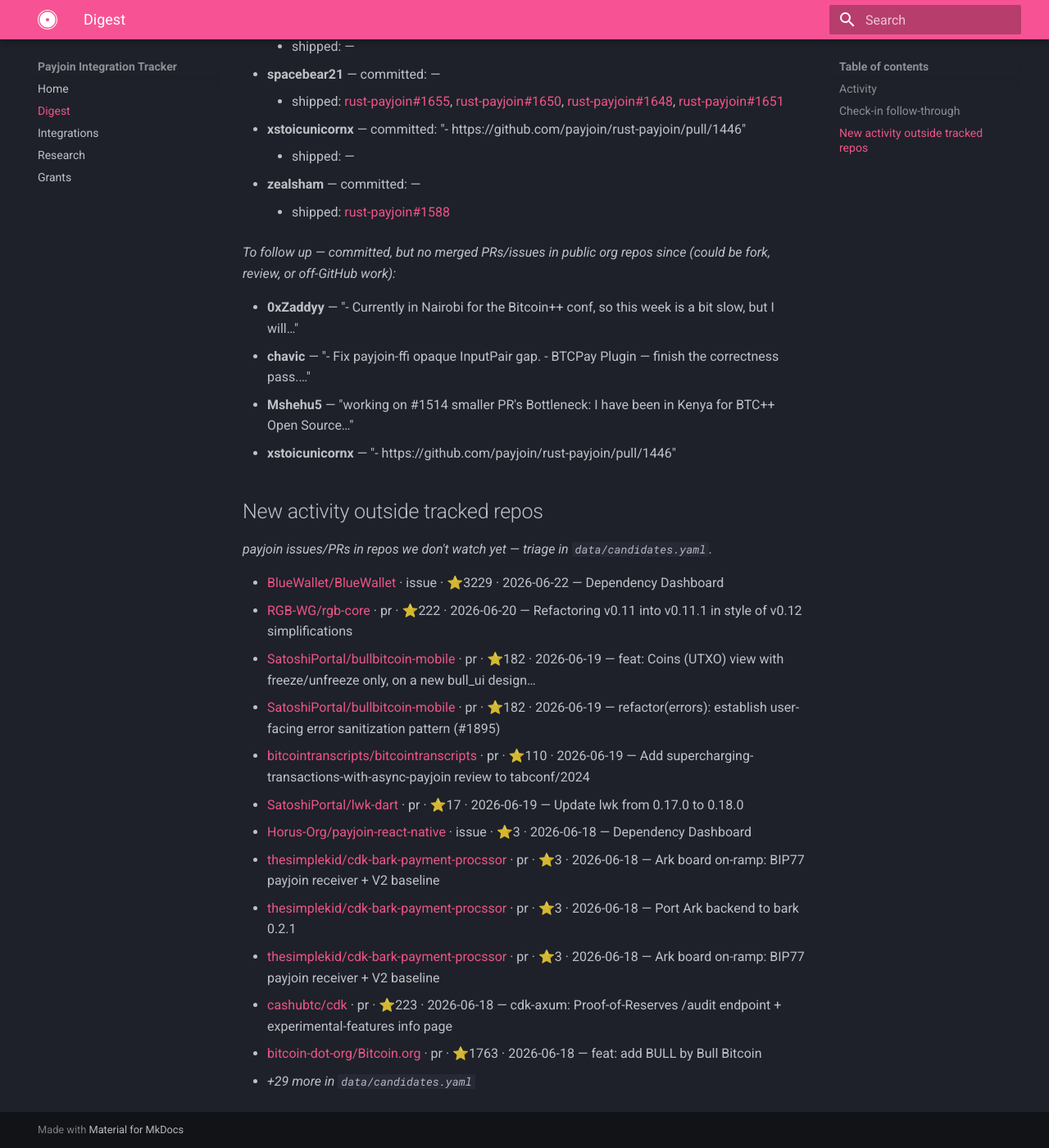
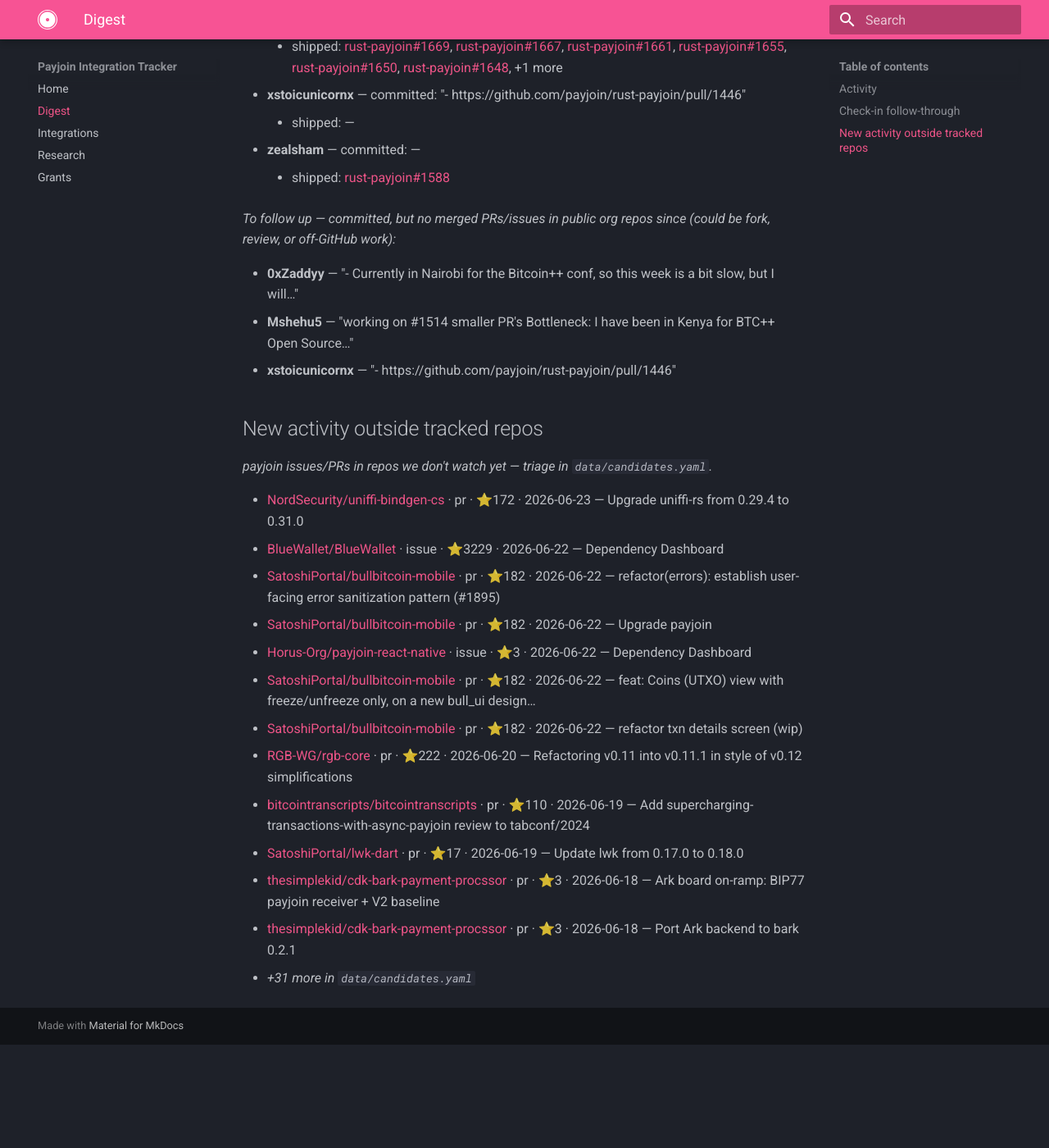
Before and after one commit to payjoin/payjoin.org, an MkDocs documentation site: the page built from docs/digest.md, in a window 1280 px wide and 1400 px high, scrolled down 975 px. Shown: the whole window at 82% size. Built offline with MkDocs 1.6.1 and Material for MkDocs 9.7.7, drawn with Linux system fonts in a browser that asks for light colours; after the commit the page ends 2249 px from its top, so only the background shows below that; some of the changed text lies outside the part shown.

Commit message:
chore: refresh tracker auto-state + digest

```diff
--- a/docs/digest.md
+++ b/docs/digest.md
@@ -1,12 +1,10 @@
 # Daily digest
 
-_As of 2026-06-22 (UTC) · tracking 25 upstream items_
+_As of 2026-06-23 (UTC) · tracking 25 upstream items_
 
 ## Activity
 
-- **BTCPay Server** — [repo](https://github.com/ValeraFinebits/btcpayserver-payjoin-plugin) — updated 2026-06-21
-- **Cove** — [repo](https://github.com/bitcoinppl/cove) — updated 2026-06-21
-- **LDK-Node** — [pull #746](https://github.com/lightningdevkit/ldk-node/pull/746) — 132→135 comments, updated 2026-06-22
+- **Cove** — [repo](https://github.com/bitcoinppl/cove) — updated 2026-06-23
 
 
 ## Check-in follow-through
@@ -20,13 +18,13 @@ _2026-06-15 · [thread](https://github.com/orgs/payjoin/discussions/1644)_
 - **caarloshenriq** — committed: "- Review PRs"
     - shipped: [rust-payjoin#1646](https://github.com/payjoin/rust-payjoin/pull/1646)
 - **chavic** — committed: "- Fix payjoin-ffi opaque InputPair gap. - BTCPay Plugin — finish the correctness pass. PRs under review and other fixes pending. - Credit…"
-    - shipped: —
+    - shipped: [rust-payjoin#1666](https://github.com/payjoin/rust-payjoin/pull/1666), [rust-payjoin#1665](https://github.com/payjoin/rust-payjoin/pull/1665)
 - **DanGould** — committed: "Eager to get review on - #1629 and make a significant dent into the payjoin-cli-1.0, and get @spacebear21 back up to speed."
     - shipped: [rust-payjoin#1629](https://github.com/payjoin/rust-payjoin/pull/1629), [rust-payjoin#1656](https://github.com/payjoin/rust-payjoin/issues/1656), [rust-payjoin#1647](https://github.com/payjoin/rust-payjoin/issues/1647)
 - **Mshehu5** — committed: "working on #1514 smaller PR's Bottleneck: I have been in Kenya for BTC++ Open Source Edition and have had a busy schedule moving between…"
     - shipped: —
 - **spacebear21** — committed: —
-    - shipped: [rust-payjoin#1655](https://github.com/payjoin/rust-payjoin/pull/1655), [rust-payjoin#1650](https://github.com/payjoin/rust-payjoin/pull/1650), [rust-payjoin#1648](https://github.com/payjoin/rust-payjoin/pull/1648), [rust-payjoin#1651](https://github.com/payjoin/rust-payjoin/issues/1651)
+    - shipped: [rust-payjoin#1669](https://github.com/payjoin/rust-payjoin/pull/1669), [rust-payjoin#1667](https://github.com/payjoin/rust-payjoin/pull/1667), [rust-payjoin#1661](https://github.com/payjoin/rust-payjoin/pull/1661), [rust-payjoin#1655](https://github.com/payjoin/rust-payjoin/pull/1655), [rust-payjoin#1650](https://github.com/payjoin/rust-payjoin/pull/1650), [rust-payjoin#1648](https://github.com/payjoin/rust-payjoin/pull/1648), +1 more
 - **xstoicunicornx** — committed: "- https://github.com/payjoin/rust-payjoin/pull/1446"
     - shipped: —
 - **zealsham** — committed: —
@@ -35,7 +33,6 @@ _2026-06-15 · [thread](https://github.com/orgs/payjoin/discussions/1644)_
 _To follow up — committed, but no merged PRs/issues in public org repos since (could be fork, review, or off-GitHub work):_
 
 - **0xZaddyy** — "- Currently in Nairobi for the Bitcoin++ conf, so this week is a bit slow, but I will…"
-- **chavic** — "- Fix payjoin-ffi opaque InputPair gap. - BTCPay Plugin — finish the correctness pass.…"
 - **Mshehu5** — "working on #1514 smaller PR's Bottleneck: I have been in Kenya for BTC++ Open Source…"
 - **xstoicunicornx** — "- https://github.com/payjoin/rust-payjoin/pull/1446"
 
@@ -43,16 +40,16 @@ _To follow up — committed, but no merged PRs/issues in public org repos since
 
 _payjoin issues/PRs in repos we don't watch yet — triage in `data/candidates.yaml`._
 
+- [NordSecurity/uniffi-bindgen-cs](https://github.com/NordSecurity/uniffi-bindgen-cs/pull/163) · pr · ⭐172 · 2026-06-23 — Upgrade uniffi-rs from 0.29.4 to 0.31.0
 - [BlueWallet/BlueWallet](https://github.com/BlueWallet/BlueWallet/issues/3659) · issue · ⭐3229 · 2026-06-22 — Dependency Dashboard
+- [SatoshiPortal/bullbitcoin-mobile](https://github.com/SatoshiPortal/bullbitcoin-mobile/pull/2293) · pr · ⭐182 · 2026-06-22 — refactor(errors): establish user-facing error sanitization pattern (#1895)
+- [SatoshiPortal/bullbitcoin-mobile](https://github.com/SatoshiPortal/bullbitcoin-mobile/pull/2041) · pr · ⭐182 · 2026-06-22 — Upgrade payjoin
+- [Horus-Org/payjoin-react-native](https://github.com/Horus-Org/payjoin-react-native/issues/2) · issue · ⭐3 · 2026-06-22 — Dependency Dashboard
+- [SatoshiPortal/bullbitcoin-mobile](https://github.com/SatoshiPortal/bullbitcoin-mobile/pull/2304) · pr · ⭐182 · 2026-06-22 — feat: Coins (UTXO) view with freeze/unfreeze only, on a new bull_ui design…
+- [SatoshiPortal/bullbitcoin-mobile](https://github.com/SatoshiPortal/bullbitcoin-mobile/pull/2326) · pr · ⭐182 · 2026-06-22 — refactor txn details screen (wip)
 - [RGB-WG/rgb-core](https://github.com/RGB-WG/rgb-core/pull/288) · pr · ⭐222 · 2026-06-20 — Refactoring v0.11 into v0.11.1 in style of v0.12 simplifications
-- [SatoshiPortal/bullbitcoin-mobile](https://github.com/SatoshiPortal/bullbitcoin-mobile/pull/2304) · pr · ⭐182 · 2026-06-19 — feat: Coins (UTXO) view with freeze/unfreeze only, on a new bull_ui design…
-- [SatoshiPortal/bullbitcoin-mobile](https://github.com/SatoshiPortal/bullbitcoin-mobile/pull/2293) · pr · ⭐182 · 2026-06-19 — refactor(errors): establish user-facing error sanitization pattern (#1895)
 - [bitcointranscripts/bitcointranscripts](https://github.com/bitcointranscripts/bitcointranscripts/pull/672) · pr · ⭐110 · 2026-06-19 — Add supercharging-transactions-with-async-payjoin review to tabconf/2024
 - [SatoshiPortal/lwk-dart](https://github.com/SatoshiPortal/lwk-dart/pull/74) · pr · ⭐17 · 2026-06-19 — Update lwk from 0.17.0 to 0.18.0
-- [Horus-Org/payjoin-react-native](https://github.com/Horus-Org/payjoin-react-native/issues/2) · issue · ⭐3 · 2026-06-18 — Dependency Dashboard
 - [thesimplekid/cdk-bark-payment-procssor](https://github.com/thesimplekid/cdk-bark-payment-procssor/pull/4) · pr · ⭐3 · 2026-06-18 — Ark board on-ramp: BIP77 payjoin receiver + V2 baseline
 - [thesimplekid/cdk-bark-payment-procssor](https://github.com/thesimplekid/cdk-bark-payment-procssor/pull/1) · pr · ⭐3 · 2026-06-18 — Port Ark backend to bark 0.2.1
-- [thesimplekid/cdk-bark-payment-procssor](https://github.com/thesimplekid/cdk-bark-payment-procssor/pull/2) · pr · ⭐3 · 2026-06-18 — Ark board on-ramp: BIP77 payjoin receiver + V2 baseline
-- [cashubtc/cdk](https://github.com/cashubtc/cdk/pull/2128) · pr · ⭐223 · 2026-06-18 — cdk-axum: Proof-of-Reserves /audit endpoint + experimental-features info page
-- [bitcoin-dot-org/Bitcoin.org](https://github.com/bitcoin-dot-org/Bitcoin.org/pull/4555) · pr · ⭐1763 · 2026-06-18 — feat: add BULL by Bull Bitcoin
-- _+29 more in `data/candidates.yaml`_
+- _+31 more in `data/candidates.yaml`_
```
Also changed, not shown: 2 other files.
